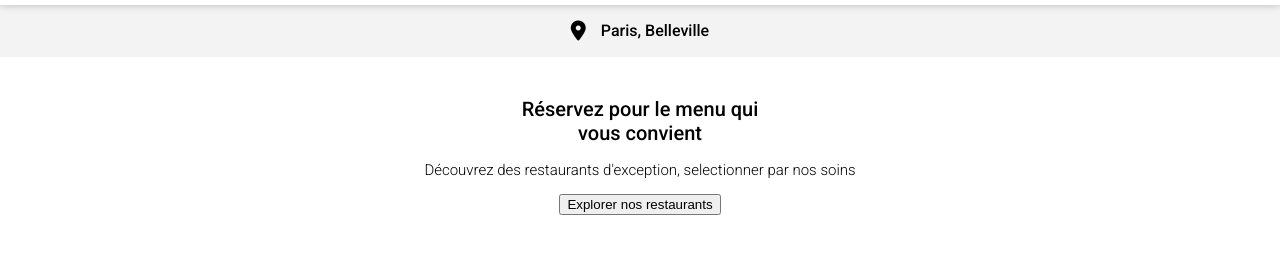
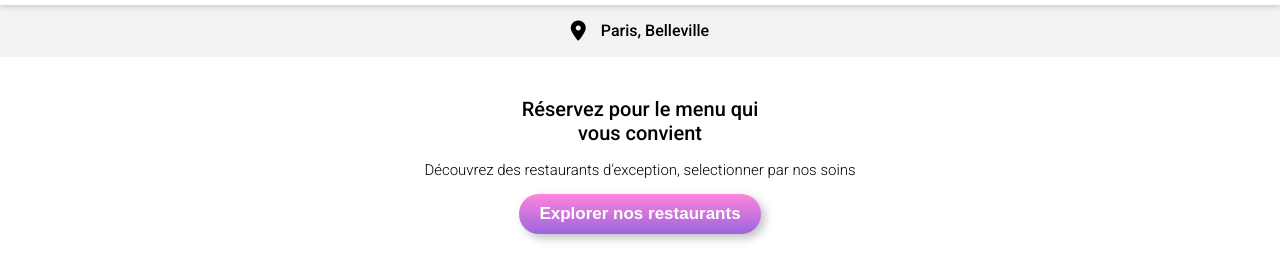
Before and after one commit to Alass-sr/ohmyfood, a website: page index.html in a window 1280 px wide. Shown: the part 86-366 px from the top of the page. Drawn offline with Linux system fonts and the light colour scheme; a web font is replaced by a local one.

```diff
--- a/style.css
+++ b/style.css
@@ -1,5 +1,6 @@
 @import url('https://fonts.googleapis.com/css2?family=Shrikhand&display=swap');
 @import url('https://fonts.googleapis.com/css2?family=Roboto:wght@300;400;500&family=Shrikhand&display=swap');
+
 *,
 ::before,
 ::after {
@@ -49,4 +50,20 @@
     font-size: 15px;
     font-weight: 200;
 }
-/* ***************************** EXPLORER BUTTON */
+/* ***************************** EXPLORER BUTTON *******************/
+.explorer button {
+    border: 0;
+    padding: 10px 20px;
+    font-weight: 600;
+    font-size: 17px;
+    border-radius: 100px;
+    color: #fff;
+    background-image: linear-gradient(0deg,rgba(147,86,220,.9),rgba(255,121,218,.9));
+    box-shadow: 0.25rem 0.25rem 10px rgb(0 0 0 / 25%);
+    cursor: pointer;
+    transition: transform 200ms;
+}
+.explorer button:hover {
+    transform: scale(1.02);
+    opacity: 0.9;
+}
```
Also changed, not shown: package.json (added, +23 -0 lines), 2 other files.
